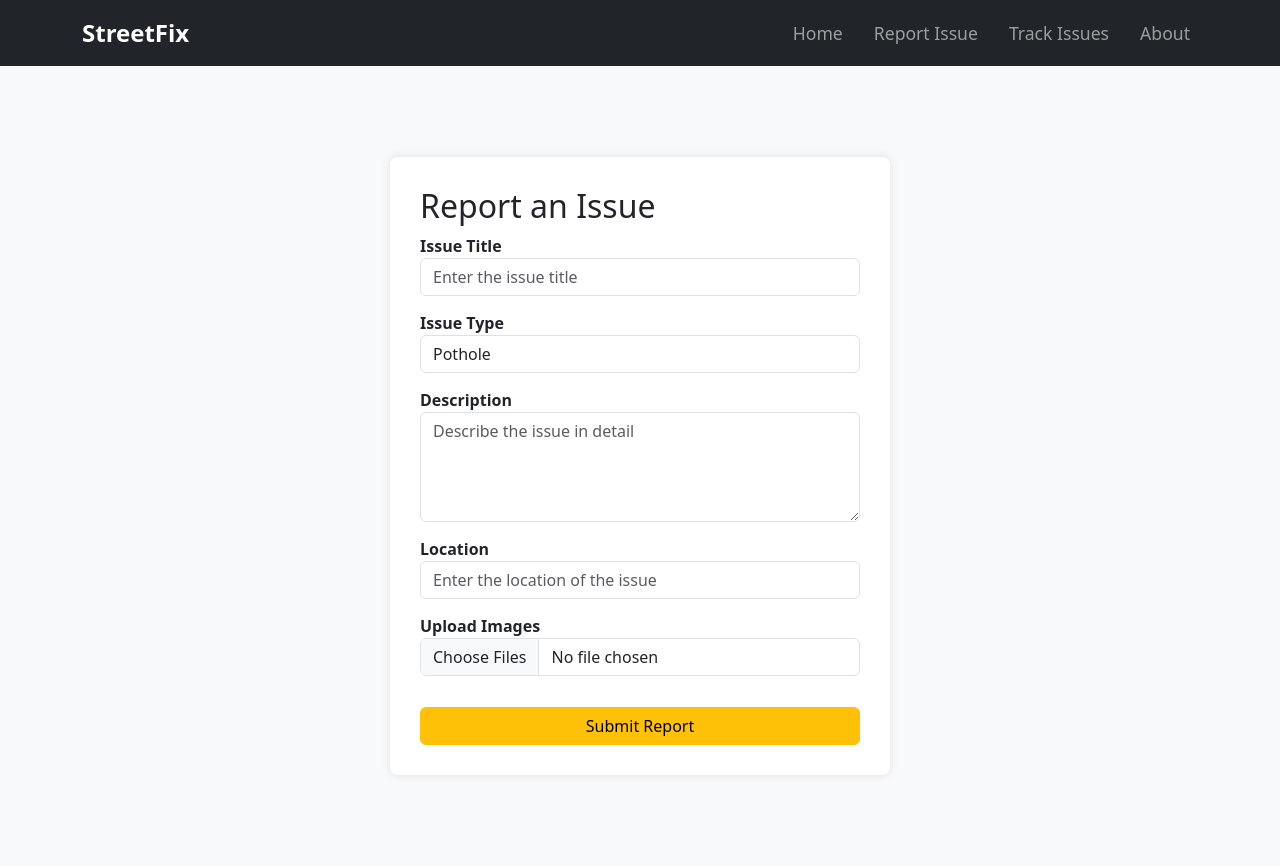
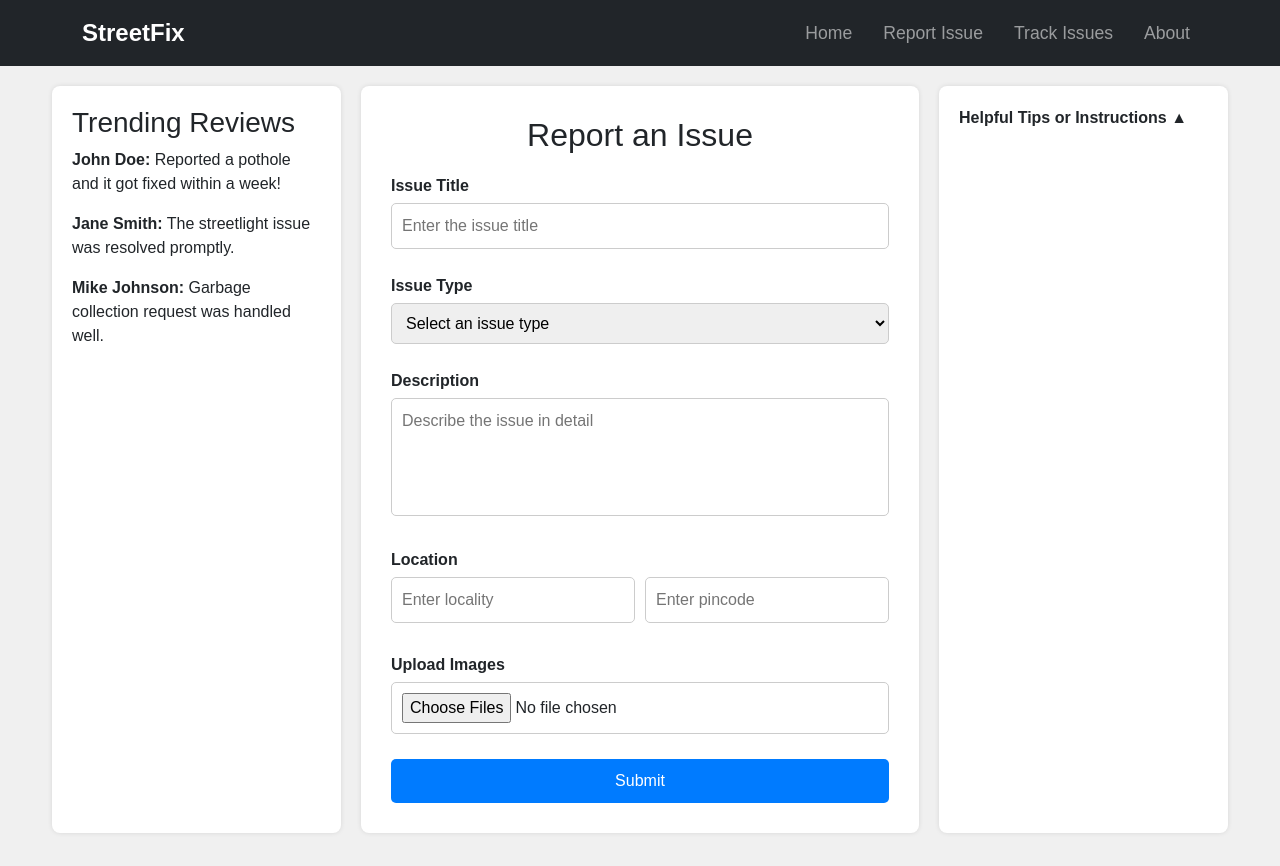
Before and after one commit to Krupal-13/StreetFix, a React (Create React App) app in the folder frontend/: page /report in a window 1280 px wide. Built offline with nearby package versions, Linux system fonts and the light colour scheme.

Commit message:
modification in report issue

```diff
--- a/frontend/src/pages/ReportIssue.css
+++ b/frontend/src/pages/ReportIssue.css
@@ -1,28 +1,116 @@
+body {
+    margin: 0;
+    font-family: Arial, sans-serif;
+    background-color: #f0f0f0;
+}
+
+/* Container */
 .report-issue-container {
     display: flex;
-    justify-content: center;
-    align-items: center;
-    padding: 50px 0;
-    background-color: #f8f9fa;
-    min-height: 100vh;
-  }
+    justify-content: space-between;
+    margin: 0 auto;
+    padding: 20px;
+    width: 95%;
+}
 
-  .form-container {
-    background: white;
+/* Trending Reviews Section */
+.trending-reviews {
+    flex: 1;
+    background-color: white;
+    padding: 20px;
+    margin-right: 10px;
+    border-radius: 8px;
+    box-shadow: 0 0 5px rgba(0, 0, 0, 0.1);
+}
+
+/* Report Form Section */
+.report-form {
+    flex: 2;
+    background-color: white;
     padding: 30px;
+    margin: 0 10px;
     border-radius: 8px;
-    width: 500px;
-    box-shadow: 0 0 10px rgba(0, 0, 0, 0.1);
-  }
+    box-shadow: 0 0 5px rgba(0, 0, 0, 0.1);
+}
 
-  .form-group {
+.report-form h2 {
+    text-align: center;
+    margin-bottom: 20px;
+}
+
+.report-form form label {
+    font-weight: bold;
+    margin-top: 10px;
+    display: block;
+}
+
+.report-form form input,
+.report-form form select,
+.report-form form textarea {
+    width: 100%;
+    padding: 10px;
+    margin-top: 5px;
     margin-bottom: 15px;
-  }
+    border: 1px solid #ccc;
+    border-radius: 5px;
+}
 
-  .form-group label {
+.report-form form textarea {
+    resize: none;
+}
+
+.location-inputs {
+    display: flex;
+    justify-content: space-between;
+    margin-bottom: 15px;
+}
+
+.location-inputs input {
+    width: 48%;
+}
+
+.location-inputs input:first-child {
+    margin-right: 5px;
+}
+
+.location-inputs input:last-child {
+    margin-left: 5px;
+}
+
+.report-form form button {
+    width: 100%;
+    padding: 10px;
+    background-color: #007bff;
+    color: white;
+    border: none;
+    border-radius: 5px;
+    cursor: pointer;
+    margin-top: 10px;
+}
+
+.report-form form button:hover {
+    background-color: #0056b3;
+}
+
+/* Helpful Tips Section */
+.helpful-tips {
+    flex: 1;
+    background-color: white;
+    padding: 20px;
+    margin-left: 10px;
+    border-radius: 8px;
+    box-shadow: 0 0 5px rgba(0, 0, 0, 0.1);
+}
+
+.tips-title {
+    cursor: pointer;
     font-weight: bold;
-  }
+}
 
-  .btn-warning {
-    width: 100%;
-  }
+.tips-content h4 {
+    margin-top: 10px;
+}
+
+.tips-content p {
+    margin-bottom: 10px;
+}
--- a/frontend/src/pages/ReportIssue.js
+++ b/frontend/src/pages/ReportIssue.js
@@ -1,99 +1,72 @@
-import React, { useState } from "react";
-import "bootstrap/dist/css/bootstrap.min.css";
-import "./ReportIssue.css";
+import React, { useState } from 'react';
+import './ReportIssue.css';
 
-function ReportIssue() {
-  const [issueTitle, setIssueTitle] = useState("");
-  const [issueType, setIssueType] = useState("Pothole");
-  const [description, setDescription] = useState("");
-  const [location, setLocation] = useState("");
-  const [images, setImages] = useState(null);
+const ReportIssue = () => {
+    const [showTips, setShowTips] = useState(false);
 
-  const handleSubmit = (e) => {
-    e.preventDefault();
-    // Handle form submission logic here (e.g., send data to backend)
-    console.log({
-      issueTitle,
-      issueType,
-      description,
-      location,
-      images
-    });
-    alert("Issue reported successfully!");
+    const toggleTips = () => {
+        setShowTips(!showTips);
     };
 
     return (
         <div className="report-issue-container">
-      <div className="form-container">
-        <h2>Report an Issue</h2>
-        <form onSubmit={handleSubmit}>
-          <div className="form-group">
-            <label>Issue Title</label>
-            <input
-              type="text"
-              className="form-control"
-              value={issueTitle}
-              onChange={(e) => setIssueTitle(e.target.value)}
-              placeholder="Enter the issue title"
-              required
-            />
+            {/* Trending Reviews Section */}
+            <div className="trending-reviews">
+                <h3>Trending Reviews</h3>
+                <p><strong>John Doe:</strong> Reported a pothole and it got fixed within a week!</p>
+                <p><strong>Jane Smith:</strong> The streetlight issue was resolved promptly.</p>
+                <p><strong>Mike Johnson:</strong> Garbage collection request was handled well.</p>
             </div>
 
-          <div className="form-group">
+            {/* Report Form Section */}
+            <div className="report-form">
+                <h2>Report an Issue</h2>
+                <form>
+                    <label>Issue Title</label>
+                    <input type="text" placeholder="Enter the issue title" />
+
                     <label>Issue Type</label>
-            <select
-              className="form-control"
-              value={issueType}
-              onChange={(e) => setIssueType(e.target.value)}
-            >
+                    <select>
+                        <option>Select an issue type</option>
                         <option>Pothole</option>
-              <option>Streetlight Issue</option>
+                        <option>Streetlight</option>
                         <option>Garbage Collection</option>
-              <option>Others</option>
+                        <option>Water Leakage</option>
+                        <option>Other</option>
                     </select>
+
+                    <label>Description</label>
+                    <textarea placeholder="Describe the issue in detail" rows="4"></textarea>
+
+                    <label>Location</label>
+                    <div className="location-inputs">
+                        <input type="text" placeholder="Enter locality" />
+                        <input type="text" placeholder="Enter pincode" />
                     </div>
 
-          <div className="form-group">
-            <label>Description</label>
-            <textarea
-              className="form-control"
-              rows="4"
-              value={description}
-              onChange={(e) => setDescription(e.target.value)}
-              placeholder="Describe the issue in detail"
-              required
-            ></textarea>
+                    <label>Upload Images</label>
+                    <input type="file" accept="image/*" multiple />
+
+                    <button type="submit">Submit</button>
+                </form>
             </div>
 
-          <div className="form-group">
-            <label>Location</label>
-            <input
-              type="text"
-              className="form-control"
-              value={location}
-              onChange={(e) => setLocation(e.target.value)}
-              placeholder="Enter the location of the issue"
-              required
-            />
+            {/* Helpful Tips Section */}
+            <div className="helpful-tips">
+                <div className="tips-title" onClick={toggleTips}>
+                    Helpful Tips or Instructions {showTips ? '▼' : '▲'}
                 </div>
-
-          <div className="form-group">
-            <label>Upload Images</label>
-            <input
-              type="file"
-              className="form-control"
-              onChange={(e) => setImages(e.target.files)}
-              multiple
-            />
+                {showTips && (
+                    <div className="tips-content">
+                        <h4>How to describe your issue effectively</h4>
+                        <p>Provide clear and concise details about the issue, including relevant descriptions such as location, size, and impact.</p>
+                        <h4>Why providing an accurate location is important</h4>
+                        <p>Ensure you provide accurate locality names and pincodes for faster resolution.</p>
                     </div>
-
-          <button type="submit" className="btn btn-warning mt-3">
-            Submit Report
-          </button>
-        </form>
+                )}
             </div>
         </div>
     );
-}
+};
 
 export default ReportIssue;
```
Lines whose indentation alone changed are shown as unchanged.
